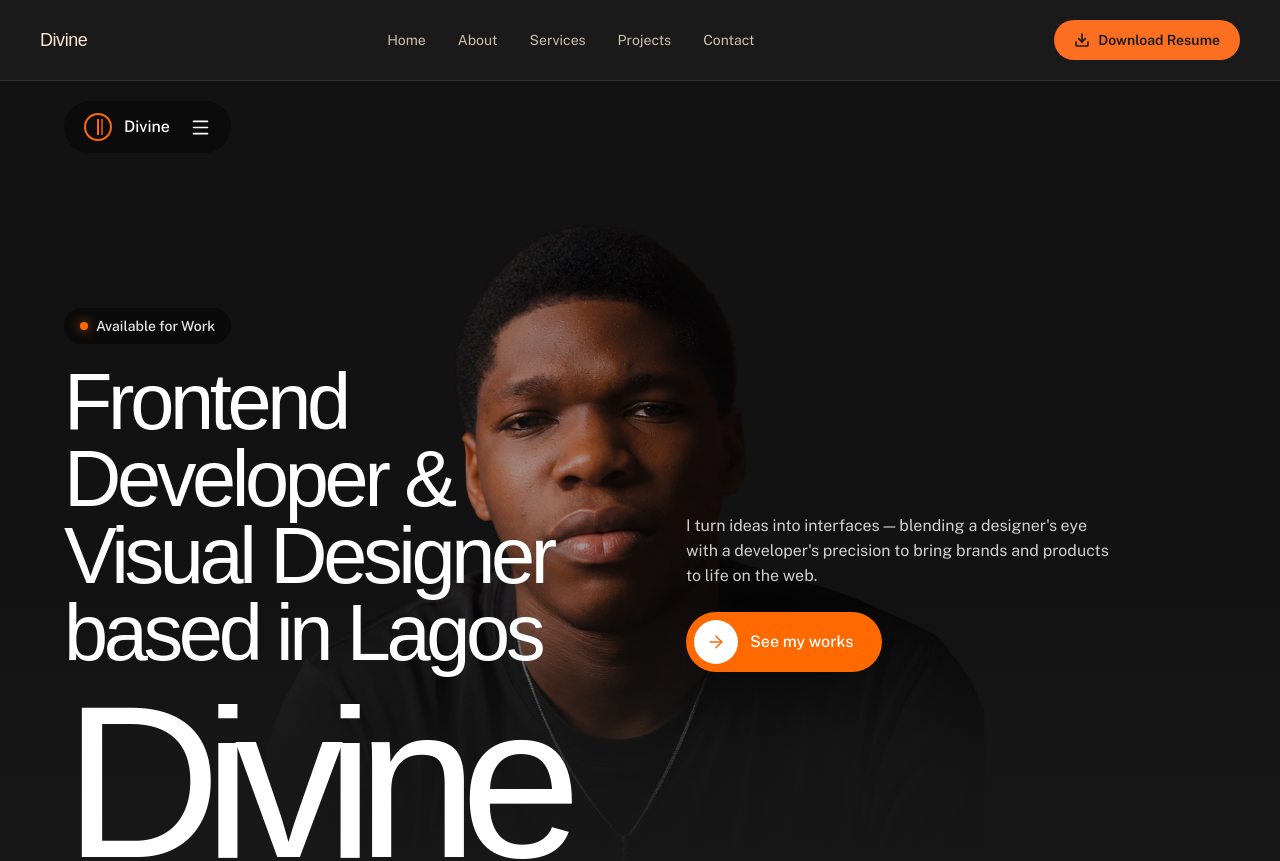
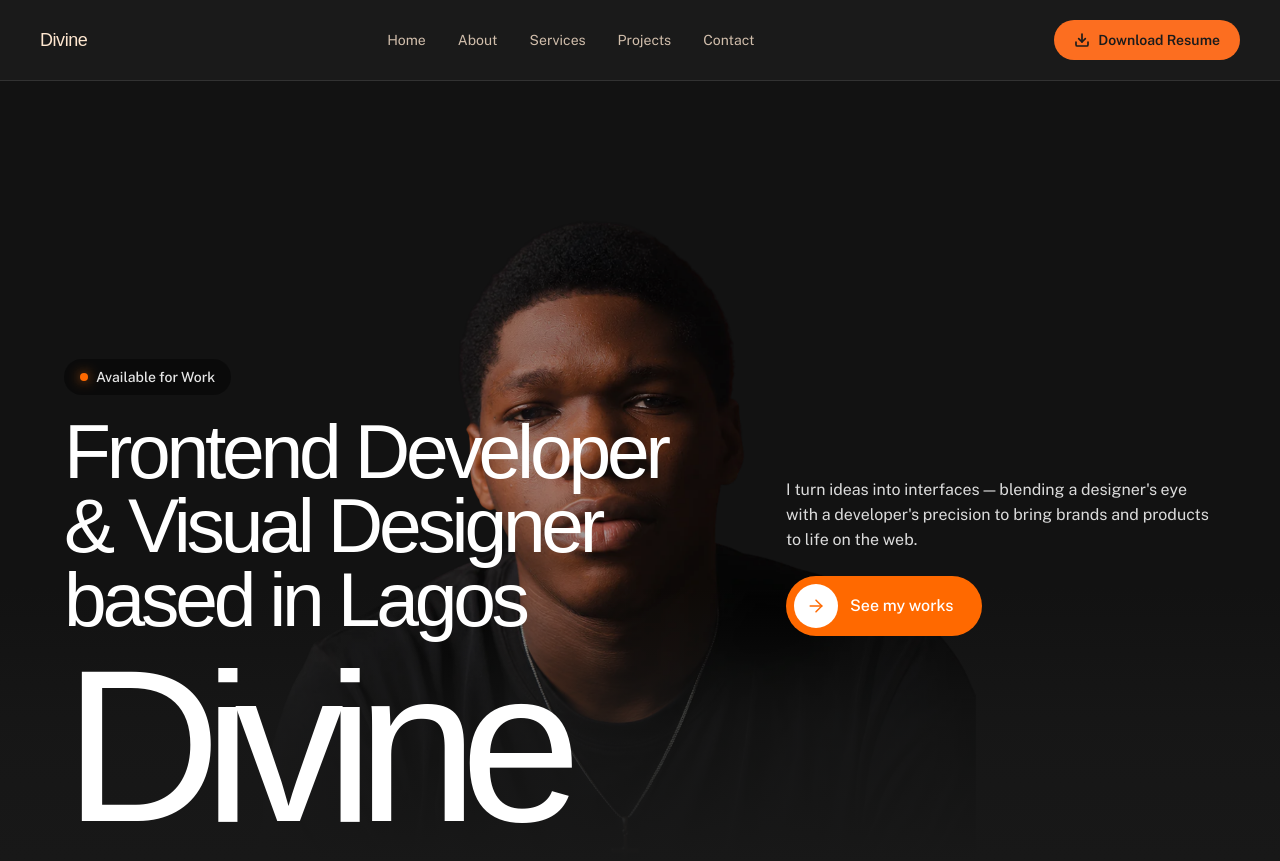
Before and after one commit to emeka-divine-exe/emeka-divine, a React (Vite) app: page / in a window 1280 px wide. Shown: the top 861 px of the page. Built offline with nearby package versions, Linux system fonts and the light colour scheme.

Commit message:
Refactor Hero component layout and styles

```diff
--- a/src/components/Hero.jsx
+++ b/src/components/Hero.jsx
@@ -1,72 +1,134 @@
 import { motion } from "framer-motion";
-import { ArrowRight, Menu } from "lucide-react";
+import { ArrowRight } from "lucide-react";
 import { profile } from "../data/content";
 import heroBg from "../assets/images/hero-bg.png";
 
 export default function Hero() {
   return (
-    <section className="relative min-h-screen overflow-hidden bg-[#181818] text-white">
-      {/* Background Image */}
+    <section
+      className="
+        relative
+        h-[820px]
+        w-full
+        overflow-hidden
+        bg-[#181818]
+        text-white
+
+        sm:h-[780px]
+        md:h-[720px]
+        lg:h-[760px]
+        xl:h-[780px]
+      "
+    >
+      {/* Background */}
       <div className="absolute inset-0">
         <img
           src={heroBg}
           alt=""
-          className="absolute inset-0 h-full w-full object-cover object-center"
+          className="
+            h-full
+            w-full
+            object-cover
+            object-center
+          "
         />
 
-        {/* Image overlay */}
+        {/* Dark image treatment */}
         <div className="absolute inset-0 bg-black/35" />
 
-        {/* Bottom fade into page background */}
-        <div className="absolute inset-x-0 bottom-0 h-[35%] bg-gradient-to-t from-[#181818] via-[#181818]/70 to-transparent" />
+        {/* Bottom fade */}
+        <div
+          className="
+            absolute
+            inset-x-0
+            bottom-0
+            h-[35%]
+            bg-gradient-to-t
+            from-[#181818]
+            via-[#181818]/70
+            to-transparent
+          "
+        />
       </div>
 
-      {/* Main container */}
-      <div className="relative z-10 mx-auto flex min-h-screen w-full max-w-[1600px] flex-col px-5 py-5 sm:px-7 md:px-10 lg:px-12 xl:px-16">
-        {/* ───────────────── NAV ───────────────── */}
-        <motion.nav
-          initial={{ opacity: 0, y: -15 }}
+      {/* Hero content */}
+      <div
+        className="
+          relative
+          z-10
+          mx-auto
+          flex
+          h-full
+          w-full
+          max-w-[1600px]
+          flex-col
+          justify-end
+          px-5
+          pb-8
+
+          sm:px-7
+          sm:pb-9
+
+          md:px-10
+          md:pb-8
+
+          lg:px-12
+          lg:pb-9
+
+          xl:px-16
+        "
+      >
+        {/* Upper content */}
+        <div
+          className="
+            grid
+            items-end
+            gap-7
+
+            md:grid-cols-[minmax(0,1fr)_minmax(260px,400px)]
+            md:gap-8
+
+            lg:grid-cols-[minmax(0,1fr)_minmax(300px,430px)]
+            lg:gap-12
+
+            xl:gap-16
+          "
+        >
+          {/* Left */}
+          <motion.div
+            initial={{ opacity: 0, y: 35 }}
             animate={{ opacity: 1, y: 0 }}
-          transition={{ duration: 0.6 }}
-          className="flex items-center"
+            transition={{
+              duration: 0.8,
+              ease: [0.22, 1, 0.36, 1],
+            }}
+            className="min-w-0"
           >
-          <button
-            type="button"
-            aria-label="Open navigation"
-            className="flex items-center gap-3 rounded-full bg-black/35 px-4 py-3 backdrop-blur-md transition-colors duration-300 hover:bg-black/50 md:px-5"
+            {profile.available && (
+              <div
+                className="
+                  mb-4
+                  inline-flex
+                  items-center
+                  gap-2
+                  rounded-full
+                  bg-black/40
+                  px-4
+                  py-2
+                  backdrop-blur-md
+
+                  md:mb-5
+                "
               >
-            {/* Simple logo mark */}
-            <span className="relative flex h-7 w-7 items-center justify-center rounded-full border-2 border-orange-500">
-              <span className="absolute h-4 w-[2px] bg-orange-500" />
-              <span className="absolute h-4 w-[2px] translate-x-[4px] bg-orange-500/70" />
-            </span>
-
-            <span className="font-body text-sm font-medium md:text-base">
-              {profile.name}
-            </span>
-
-            <Menu
-              size={21}
-              strokeWidth={1.8}
-              className="ml-2"
+                <span
+                  className="
+                    h-2
+                    w-2
+                    rounded-full
+                    bg-orange-500
+                    shadow-[0_0_12px_rgba(249,115,22,0.8)]
+                  "
                 />
-          </button>
-        </motion.nav>
-
-        {/* ───────────────── HERO CONTENT ───────────────── */}
-        <div className="mt-auto w-full pt-24 md:pt-32 lg:pt-20">
-          <div className="grid items-end gap-8 md:grid-cols-12 md:gap-6 lg:gap-12">
-            {/* LEFT CONTENT */}
-            <motion.div
-              initial={{ opacity: 0, y: 30 }}
-              animate={{ opacity: 1, y: 0 }}
-              transition={{ duration: 0.8, delay: 0.15 }}
-              className="md:col-span-7 lg:col-span-6"
-            >
-              {/* Availability */}
-              {profile.available && (
-                <div className="mb-4 inline-flex items-center gap-2 rounded-full bg-black/40 px-4 py-2 backdrop-blur-md md:mb-5">
-                  <span className="h-2 w-2 rounded-full bg-orange-500 shadow-[0_0_12px_rgba(249,115,22,0.8)]" />
 
                 <span className="font-body text-xs font-medium text-white/90 md:text-sm">
                   Available for Work
@@ -74,28 +136,91 @@ export default function Hero() {
               </div>
             )}
 
-              {/* Main heading */}
-              <h1 className="font-display max-w-[650px] text-[clamp(2.8rem,6.2vw,6rem)] font-medium leading-[0.97] tracking-[-0.055em]">
+            <h1
+              className="
+                font-display
+                max-w-[680px]
+                text-[clamp(2.8rem,6vw,6rem)]
+                font-medium
+                leading-[0.96]
+                tracking-[-0.055em]
+              "
+            >
               {profile.heroTagline}
             </h1>
           </motion.div>
 
-            {/* RIGHT CONTENT */}
+          {/* Right */}
           <motion.div
-              initial={{ opacity: 0, y: 30 }}
+            initial={{ opacity: 0, y: 35 }}
             animate={{ opacity: 1, y: 0 }}
-              transition={{ duration: 0.8, delay: 0.3 }}
-              className="max-w-[400px] md:col-span-5 md:ml-auto lg:max-w-[430px]"
+            transition={{
+              duration: 0.8,
+              delay: 0.12,
+              ease: [0.22, 1, 0.36, 1],
+            }}
+            className="
+              min-w-0
+              max-w-[430px]
+              md:ml-auto
+            "
           >
-              <p className="font-body text-sm leading-[1.55] text-white/80 md:text-base">
+            <p
+              className="
+                font-body
+                text-sm
+                leading-[1.55]
+                text-white/85
+                md:text-base
+              "
+            >
               {profile.heroSubcopy}
             </p>
 
             <a
               href="#work"
-                className="group mt-5 inline-flex items-center gap-3 rounded-full bg-orange-500 py-2 pl-2 pr-6 font-body text-sm font-medium text-white transition-all duration-300 hover:bg-orange-400 md:mt-6 md:pr-7 md:text-base"
+              className="
+                group
+                mt-5
+                inline-flex
+                items-center
+                gap-3
+                rounded-full
+                bg-orange-500
+                py-2
+                pl-2
+                pr-6
+                font-body
+                text-sm
+                font-medium
+                transition-colors
+                duration-300
+                hover:bg-orange-400
+
+                md:mt-6
+                md:pr-7
+                md:text-base
+              "
             >
-                <span className="flex h-10 w-10 items-center justify-center rounded-full bg-white text-orange-500 transition-transform duration-300 group-hover:translate-x-1 md:h-11 md:w-11">
+              <span
+                className="
+                  flex
+                  h-10
+                  w-10
+                  shrink-0
+                  items-center
+                  justify-center
+                  rounded-full
+                  bg-white
+                  text-orange-500
+                  transition-transform
+                  duration-300
+                  group-hover:translate-x-1
+
+                  md:h-11
+                  md:w-11
+                "
+              >
                 <ArrowRight
                   size={20}
                   strokeWidth={1.8}
@@ -107,23 +232,39 @@ export default function Hero() {
           </motion.div>
         </div>
 
-          {/* ───────────────── GIANT NAME ───────────────── */}
+        {/* Giant name */}
         <motion.div
           initial={{ opacity: 0, y: 40 }}
           animate={{ opacity: 1, y: 0 }}
           transition={{
             duration: 0.9,
-              delay: 0.35,
+            delay: 0.2,
             ease: [0.22, 1, 0.36, 1],
           }}
-            className="mt-8 overflow-hidden md:mt-10 lg:mt-8"
+          className="
+            mt-8
+            w-full
+            overflow-hidden
+
+            sm:mt-9
+            md:mt-10
+            lg:mt-8
+          "
         >
-            <div className="font-display whitespace-nowrap text-[clamp(5rem,17vw,16rem)] font-medium leading-[0.72] tracking-[-0.08em]">
+          <div
+            className="
+              font-display
+              whitespace-nowrap
+              text-[clamp(5rem,17vw,16rem)]
+              font-medium
+              leading-[0.72]
+              tracking-[-0.08em]
+            "
+          >
             {profile.name}
           </div>
         </motion.div>
       </div>
-      </div>
     </section>
   );
 }
```
Lines whose indentation alone changed are shown as unchanged.
